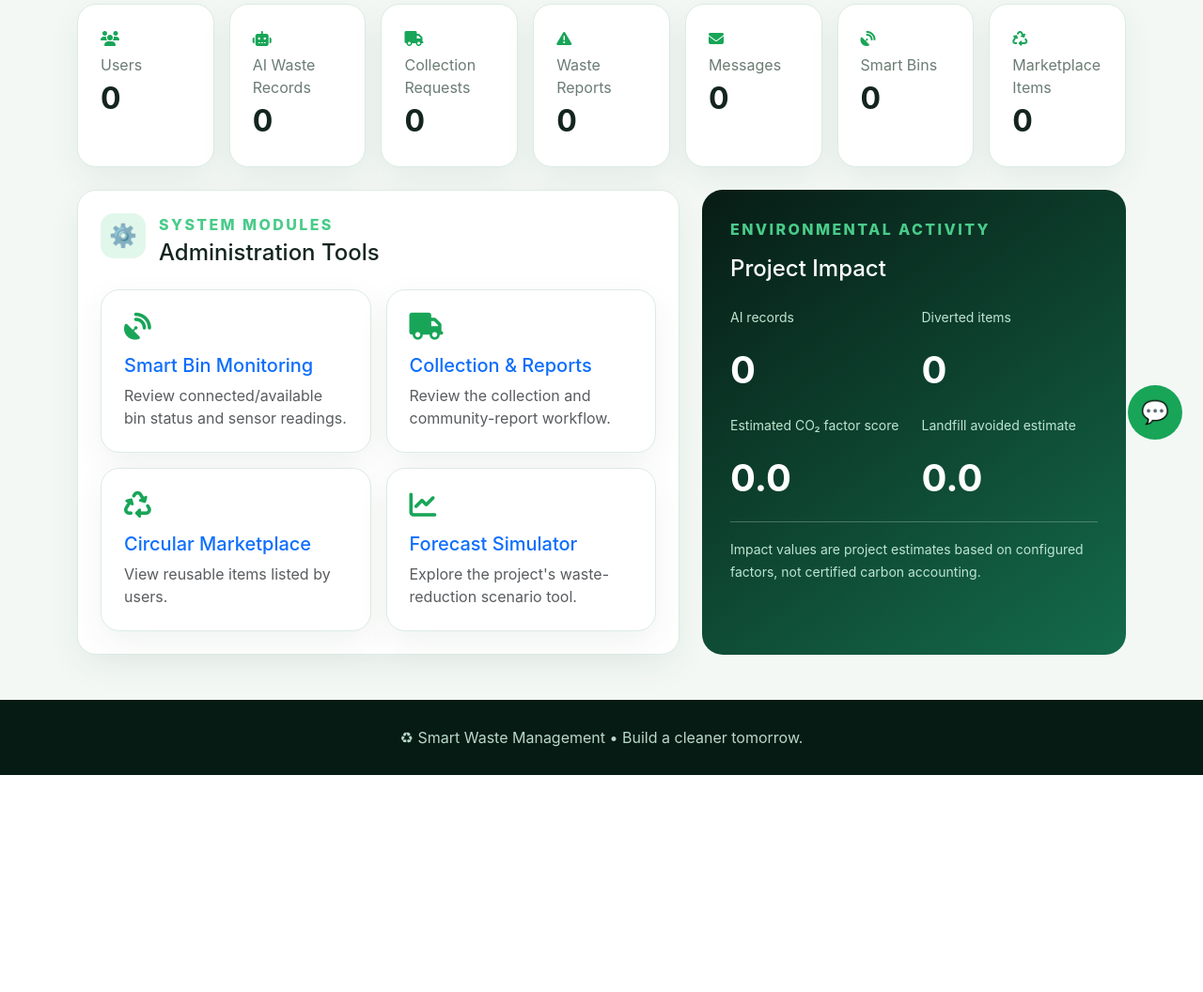
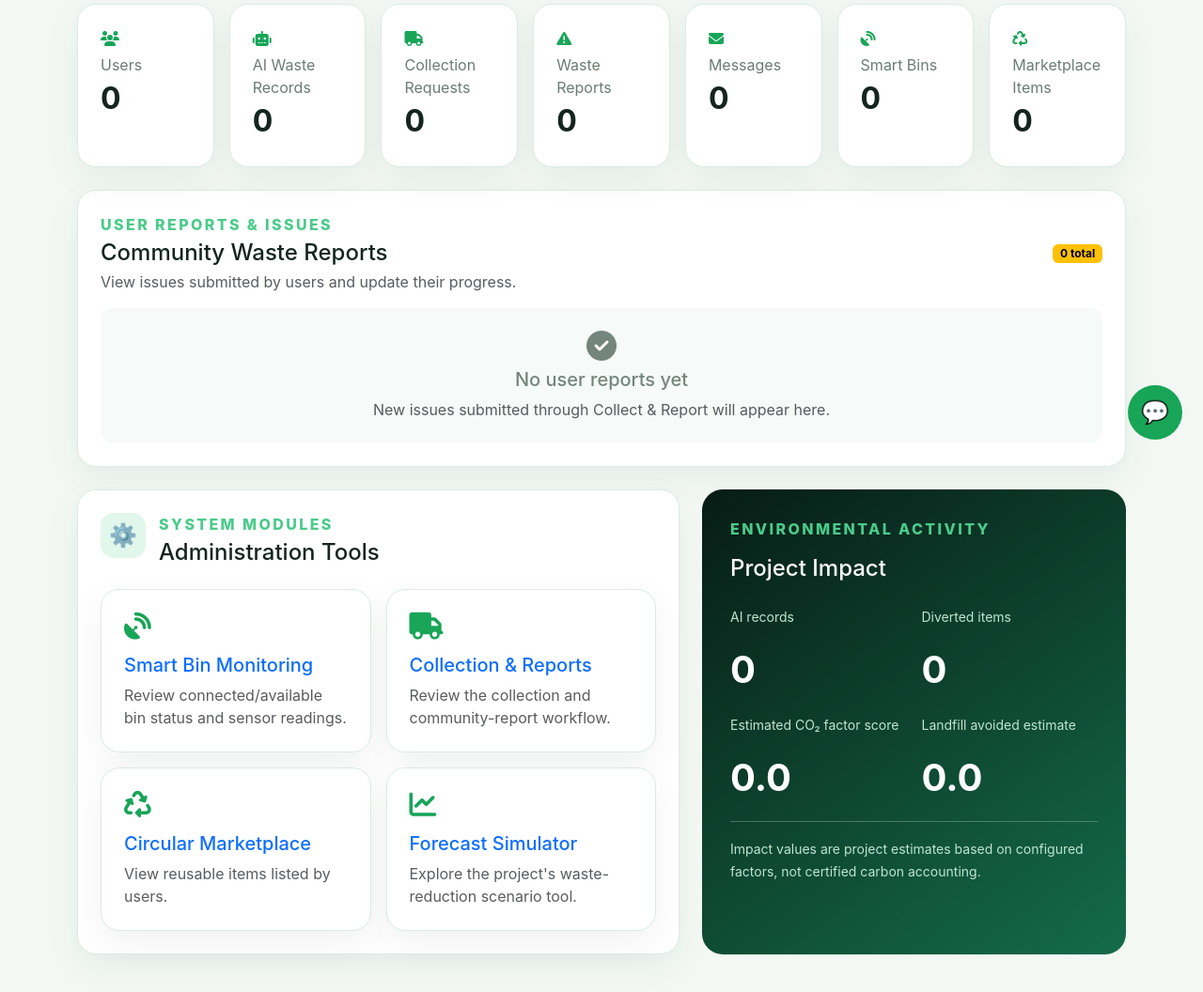
Before and after one commit to Joshna0307/smart-waste-management, a Flask app: page /admin in a window 1280 px wide. Shown: the part 310-1366 px from the top of the page at 94% size. Before the commit the page ends 1135 px from the top, so only its background shows below. Run offline with Flask 3, Linux system fonts and the light colour scheme; the visitor is signed in with stand-in values (Sample User, id 1).

Commit message:
Add User Reports and Issues section to admin dashboard

```diff
--- a/templates/admin.html
+++ b/templates/admin.html
@@ -29,6 +29,57 @@
       </div>
     </div>
     {% endfor %}
+  </div>
+
+  <div class="section-panel mb-4">
+    <div class="d-flex justify-content-between align-items-center flex-wrap gap-2 mb-3">
+      <div>
+        <p class="eyebrow mb-1">USER REPORTS & ISSUES</p>
+        <h4 class="mb-1">Community Waste Reports</h4>
+        <p class="text-muted mb-0">View issues submitted by users and update their progress.</p>
+      </div>
+      <span class="badge text-bg-warning">{{ reports }} total</span>
+    </div>
+
+    {% if report_rows %}
+    <div class="table-responsive">
+      <table class="table align-middle">
+        <thead>
+          <tr>
+            <th>Report</th><th>Issue</th><th>Location</th><th>Severity</th><th>Status</th><th>Submitted</th><th>Action</th>
+          </tr>
+        </thead>
+        <tbody>
+          {% for report in report_rows %}
+          <tr>
+            <td><strong>{{ report.report_id }}</strong></td>
+            <td>{{ report.issue_type or '—' }}</td>
+            <td>{{ report.location or '—' }}</td>
+            <td><span class="badge {% if report.severity == 'Urgent' %}text-bg-danger{% elif report.severity == 'High' %}text-bg-warning{% else %}text-bg-secondary{% endif %}">{{ report.severity }}</span></td>
+            <td>
+              <form method="post" action="{{ url_for('admin_report_status', report_id=report.id) }}" class="d-flex gap-1">
+                <select name="status" class="form-select form-select-sm">
+                  {% for s in ['Open','In Progress','Resolved','Rejected'] %}
+                  <option value="{{ s }}" {% if report.status == s %}selected{% endif %}>{{ s }}</option>
+                  {% endfor %}
+                </select>
+                <button class="btn btn-sm btn-success" title="Update status"><i class="fa-solid fa-check"></i></button>
+              </form>
+            </td>
+            <td>{{ report.created_at.strftime('%d %b %Y, %I:%M %p') if report.created_at else '—' }}</td>
+            <td><a class="btn btn-sm btn-outline-light" href="{{ url_for('admin_report_view', report_id=report.id) }}"><i class="fa-solid fa-eye me-1"></i>View</a></td>
+          </tr>
+          {% endfor %}
+        </tbody>
+      </table>
+    </div>
+    {% else %}
+    <div class="empty-state py-4">
+      <i class="fa-solid fa-circle-check fa-2x mb-2"></i>
+      <h5>No user reports yet</h5>
+      <p class="text-muted mb-0">New issues submitted through Collect & Report will appear here.</p>
+    </div>
+    {% endif %}
   </div>
 
   <div class="row g-4">
```
